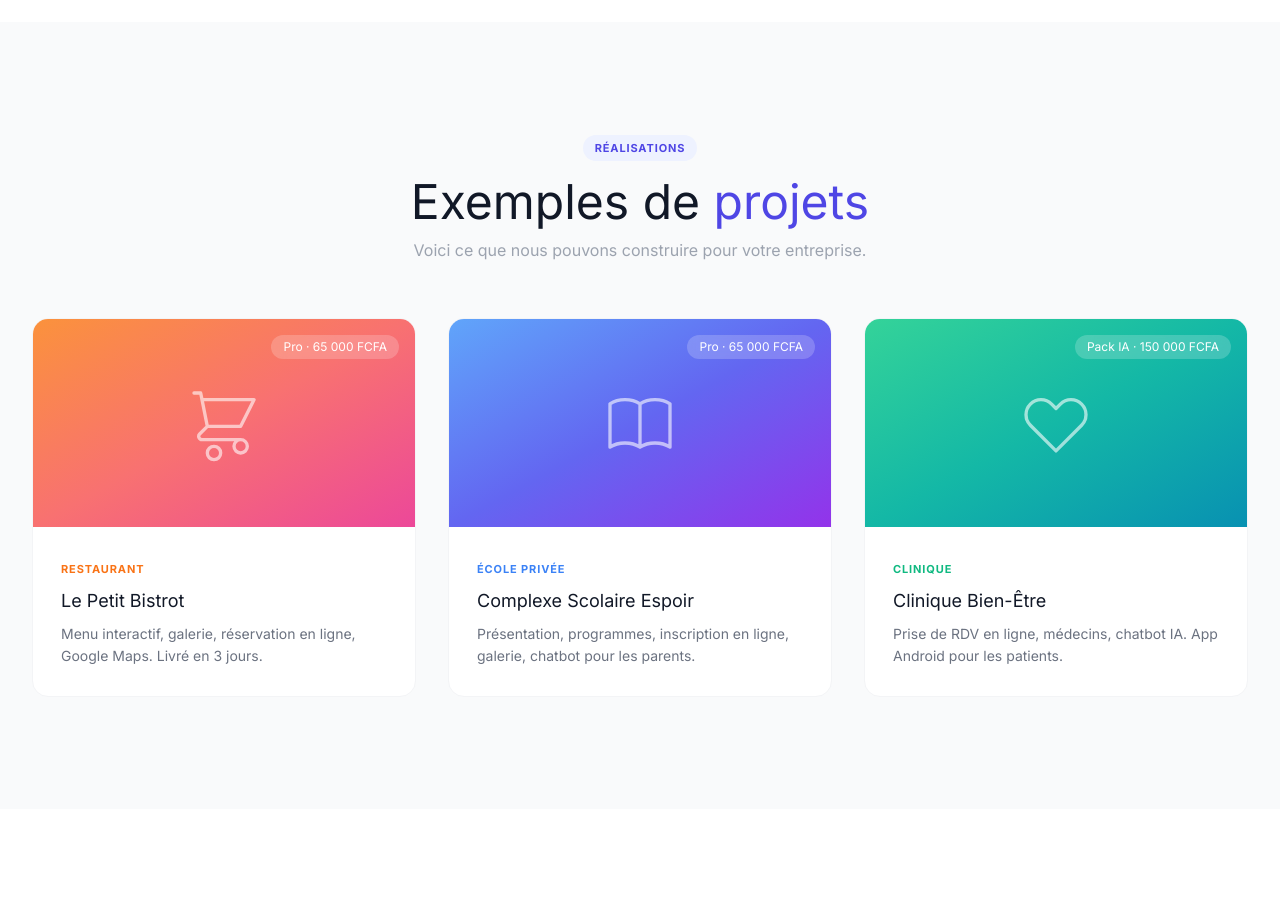
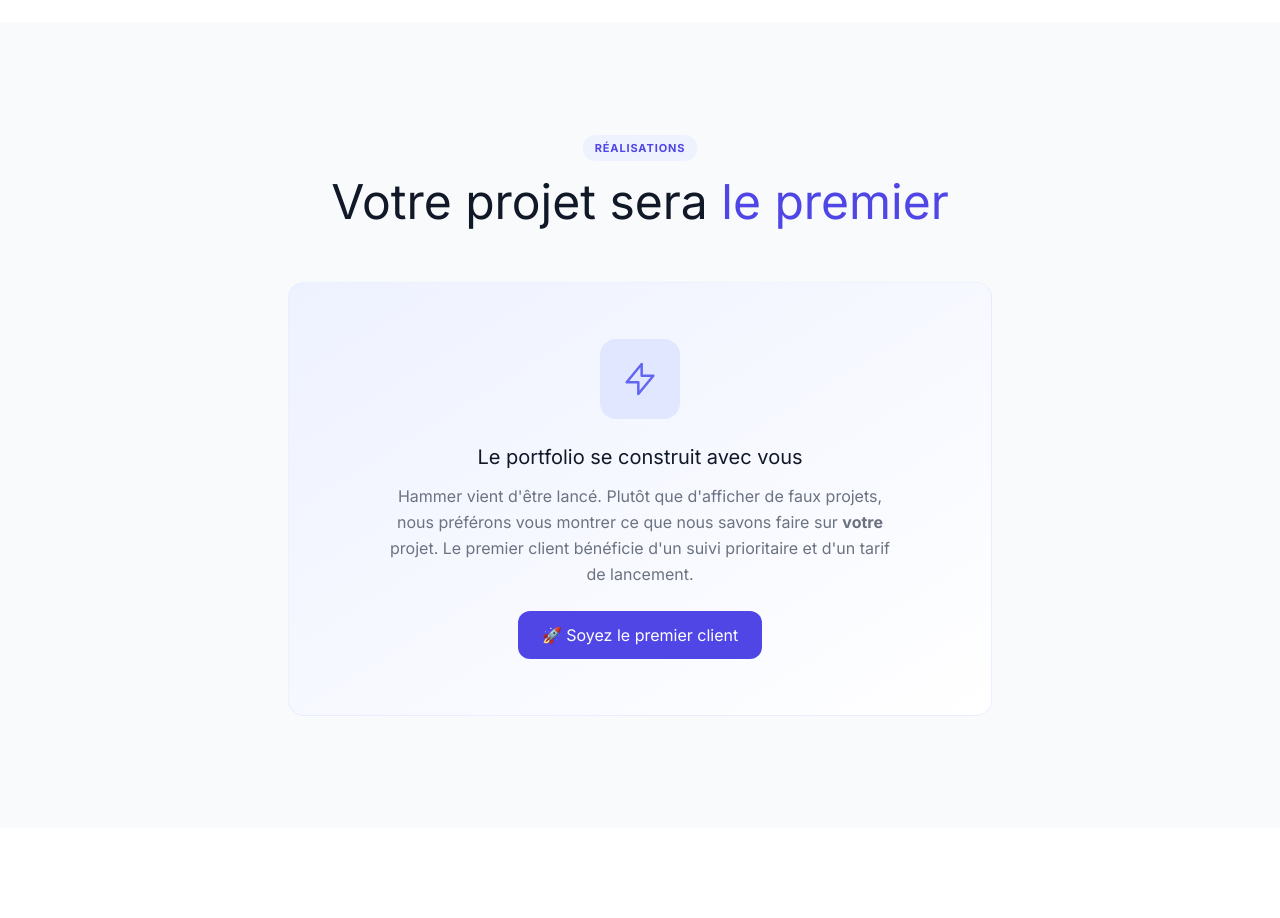
Before and after one commit to hyffrakabore08-ctrl/DevStudio, a plain HTML site: page index.html in a window 1280 px wide. Shown: the part 4660-5578 px from the top of the page. Drawn offline with nearby package versions, Linux system fonts and the light colour scheme.

Commit message:
Add files via upload

```diff
--- a/index.html
+++ b/index.html
@@ -355,46 +355,18 @@
 
 <!-- REALISATIONS -->
 <section id="realisations" class="py-20 md:py-28 bg-gray-50">
-    <div class="max-w-7xl mx-auto px-6 lg:px-8">
+    <div class="max-w-3xl mx-auto px-6 lg:px-8">
         <div class="text-center mb-14 reveal">
             <span class="tag text-brand-600 bg-brand-50 px-3 py-1.5 rounded-full">Réalisations</span>
-            <h2 class="text-3xl md:text-5xl font-900 mt-5 text-gray-900">Exemples de <span class="text-brand-600">projets</span></h2>
-            <p class="text-gray-400 mt-3">Voici ce que nous pouvons construire pour votre entreprise.</p>
+            <h2 class="text-3xl md:text-5xl font-900 mt-5 text-gray-900">Votre projet sera <span class="text-brand-600">le premier</span></h2>
         </div>
-        <div class="grid md:grid-cols-3 gap-8">
-            <div class="card-lift bg-white rounded-2xl overflow-hidden border border-gray-100 reveal">
-                <div class="h-52 bg-gradient-to-br from-orange-400 via-red-400 to-pink-500 flex items-center justify-center relative">
-                    <svg class="w-20 h-20 text-white/60" fill="none" stroke="currentColor" viewBox="0 0 24 24"><path stroke-linecap="round" stroke-linejoin="round" stroke-width="1" d="M3 3h2l.4 2M7 13h10l4-8H5.4M7 13L5.4 5M7 13l-2.293 2.293c-.63.63-.184 1.707.707 1.707H17m0 0a2 2 0 100 4 2 2 0 000-4zm-8 2a2 2 0 100 4 2 2 0 000-4z"/></svg>
-                    <div class="absolute top-4 right-4 bg-white/20 backdrop-blur px-3 py-1 rounded-full text-white text-xs font-600">Pro · 65 000 FCFA</div>
-                </div>
-                <div class="p-7">
-                    <span class="tag text-orange-500">Restaurant</span>
-                    <h4 class="text-lg font-800 text-gray-900 mt-2 mb-2">Le Petit Bistrot</h4>
-                    <p class="text-gray-500 text-sm leading-relaxed">Menu interactif, galerie, réservation en ligne, Google Maps. Livré en 3 jours.</p>
-                </div>
+        <div class="bg-gradient-to-br from-brand-50 to-white rounded-2xl p-10 md:p-14 text-center border border-brand-100/50 reveal">
+            <div class="w-20 h-20 bg-brand-100 rounded-2xl flex items-center justify-center mx-auto mb-6">
+                <svg class="w-10 h-10 text-brand-500" fill="none" stroke="currentColor" viewBox="0 0 24 24"><path stroke-linecap="round" stroke-linejoin="round" stroke-width="1.5" d="M13 10V3L4 14h7v7l9-11h-7z"/></svg>
             </div>
-            <div class="card-lift bg-white rounded-2xl overflow-hidden border border-gray-100 reveal">
-                <div class="h-52 bg-gradient-to-br from-blue-400 via-indigo-500 to-purple-600 flex items-center justify-center relative">
-                    <svg class="w-20 h-20 text-white/60" fill="none" stroke="currentColor" viewBox="0 0 24 24"><path stroke-linecap="round" stroke-linejoin="round" stroke-width="1" d="M12 6.253v13m0-13C10.832 5.477 9.246 5 7.5 5S4.168 5.477 3 6.253v13C4.168 18.477 5.754 18 7.5 18s3.332.477 4.5 1.253m0-13C13.168 5.477 14.754 5 16.5 5c1.747 0 3.332.477 4.5 1.253v13C19.832 18.477 18.247 18 16.5 18c-1.746 0-3.332.477-4.5 1.253"/></svg>
-                    <div class="absolute top-4 right-4 bg-white/20 backdrop-blur px-3 py-1 rounded-full text-white text-xs font-600">Pro · 65 000 FCFA</div>
-                </div>
-                <div class="p-7">
-                    <span class="tag text-blue-500">École Privée</span>
-                    <h4 class="text-lg font-800 text-gray-900 mt-2 mb-2">Complexe Scolaire Espoir</h4>
-                    <p class="text-gray-500 text-sm leading-relaxed">Présentation, programmes, inscription en ligne, galerie, chatbot pour les parents.</p>
-                </div>
-            </div>
-            <div class="card-lift bg-white rounded-2xl overflow-hidden border border-gray-100 reveal">
-                <div class="h-52 bg-gradient-to-br from-emerald-400 via-teal-500 to-cyan-600 flex items-center justify-center relative">
-                    <svg class="w-20 h-20 text-white/60" fill="none" stroke="currentColor" viewBox="0 0 24 24"><path stroke-linecap="round" stroke-linejoin="round" stroke-width="1" d="M4.318 6.318a4.5 4.5 0 000 6.364L12 20.364l7.682-7.682a4.5 4.5 0 00-6.364-6.364L12 7.636l-1.318-1.318a4.5 4.5 0 00-6.364 0z"/></svg>
-                    <div class="absolute top-4 right-4 bg-white/20 backdrop-blur px-3 py-1 rounded-full text-white text-xs font-600">Pack IA · 150 000 FCFA</div>
-                </div>
-                <div class="p-7">
-                    <span class="tag text-emerald-500">Clinique</span>
-                    <h4 class="text-lg font-800 text-gray-900 mt-2 mb-2">Clinique Bien-Être</h4>
-                    <p class="text-gray-500 text-sm leading-relaxed">Prise de RDV en ligne, médecins, chatbot IA. App Android pour les patients.</p>
-                </div>
-            </div>
+            <h3 class="text-xl font-800 text-gray-900 mb-3">Le portfolio se construit avec vous</h3>
+            <p class="text-gray-500 leading-relaxed mb-6 max-w-lg mx-auto">Hammer vient d'être lancé. Plutôt que d'afficher de faux projets, nous préférons vous montrer ce que nous savons faire sur <strong>votre</strong> projet. Le premier client bénéficie d'un suivi prioritaire et d'un tarif de lancement.</p>
+            <a href="#contact" class="inline-flex items-center gap-2 bg-brand-600 text-white px-6 py-3 rounded-xl font-600 hover:bg-brand-700 transition">🚀 Soyez le premier client</a>
         </div>
     </div>
 </section>
```
